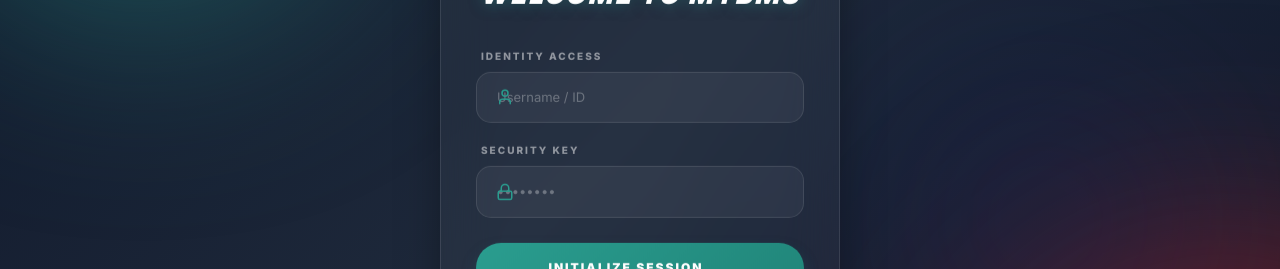
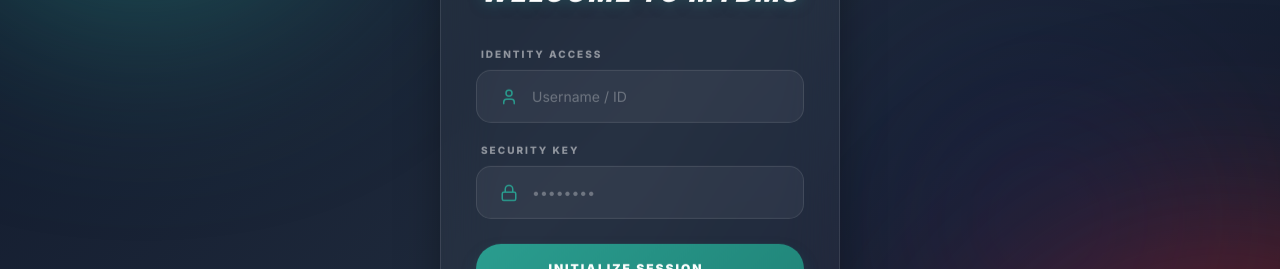
Before and after one commit to 122012453148/mtbms, a React (Vite) app in the folder frontend/: page / in a window 1280 px wide. Shown: the part 284-553 px from the top of the page. Built offline with nearby package versions, Linux system fonts and the light colour scheme; no server answers.

Commit message:
fix: resolve login input UI distortions and refine icon positioning

```diff
--- a/frontend/src/index.css
+++ b/frontend/src/index.css
@@ -195,20 +195,24 @@ img {
 
 .input-box {
   width: 100%;
-  padding: 15px 20px;
+  padding: 15px 20px 15px 55px; /* Added explicit left padding for icons */
   border-radius: 15px;
   border: 1px solid rgba(255, 255, 255, 0.1);
   background: rgba(255, 255, 255, 0.05);
   color: white;
   outline: none;
   transition: all 0.3s cubic-bezier(0.4, 0, 0.2, 1);
-  font-size: 13px;
-  font-weight: 500;
+  font-size: 14px;
+  font-weight: 400; /* Standard font weight */
+  letter-spacing: normal; /* Remove any spacing */
+  text-transform: none; /* Ensure no capitalization */
+  font-family: 'Inter', sans-serif;
 }
 
 .input-box::placeholder {
   color: rgba(255, 255, 255, 0.3);
-  font-weight: 400;
+  letter-spacing: normal;
+  text-transform: none;
 }
 
 .input-box:focus {
--- a/frontend/src/pages/LoginPage.jsx
+++ b/frontend/src/pages/LoginPage.jsx
@@ -60,13 +60,13 @@ const LoginPage = () => {
                     <div className="input-group">
                         <label className="input-label">Identity Access</label>
                         <div className="relative">
-                            <span className="absolute inset-y-0 left-0 pl-5 flex items-center text-[#2A9D8F]">
+                            <span className="absolute inset-y-0 left-0 pl-6 flex items-center text-[#2A9D8F] pointer-events-none">
                                 <User size={18} />
                             </span>
                             <input
                                 type="text" required
                                 value={username} onChange={(e) => setUsername(e.target.value)}
-                                className="input-box pl-14"
+                                className="input-box"
                                 placeholder="Username / ID"
                             />
                         </div>
@@ -75,13 +75,13 @@ const LoginPage = () => {
                     <div className="input-group">
                         <label className="input-label">Security Key</label>
                         <div className="relative">
-                            <span className="absolute inset-y-0 left-0 pl-5 flex items-center text-[#2A9D8F]">
+                            <span className="absolute inset-y-0 left-0 pl-6 flex items-center text-[#2A9D8F] pointer-events-none">
                                 <Lock size={18} />
                             </span>
                             <input
                                 type="password" required
                                 value={password} onChange={(e) => setPassword(e.target.value)}
-                                className="input-box pl-14"
+                                className="input-box"
                                 placeholder="••••••••"
                             />
                         </div>
```
